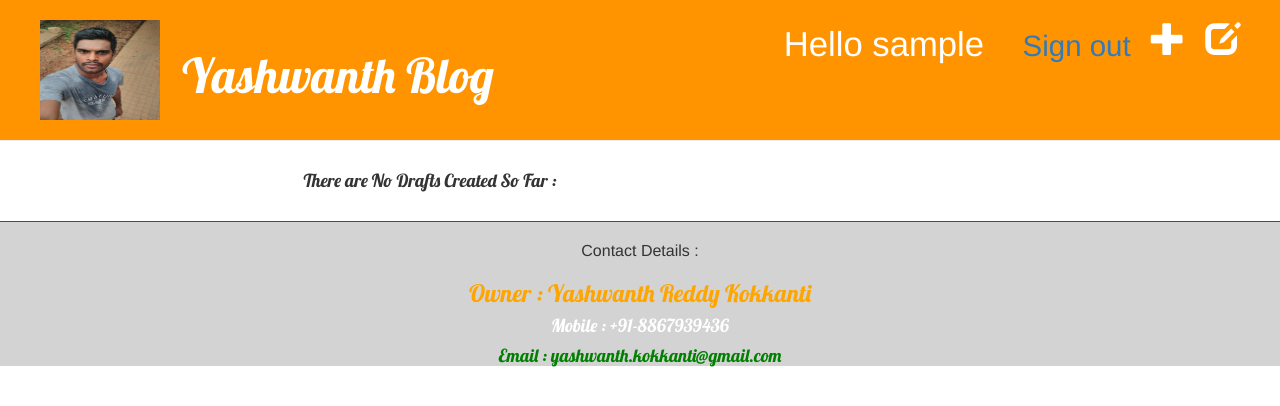
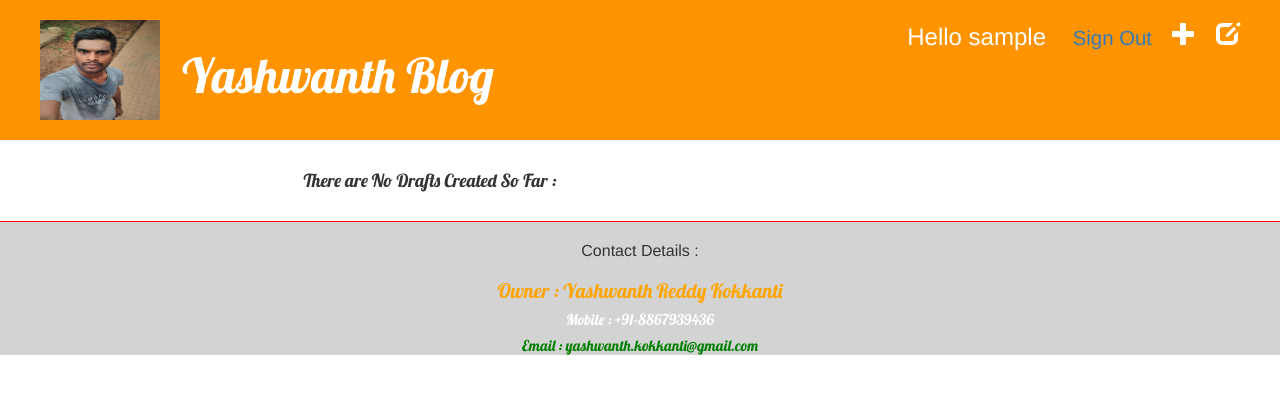
Before and after one commit to yashwanth-kokkanti/my-first-blog, a Django app: a page that uses blog/templates/blog/base.html in a window 1280 px wide. Shown: the top 406 px of the page. Run offline with Django 3.2, Linux system fonts and the light colour scheme; the visitor is signed in with stand-in values (Sample User, id 1); data that the repository does not hold is empty; some libraries are stand-ins or nearby versions.

Commit message:
Changed Css File

```diff
--- a/blog/static/css/blog.css
+++ b/blog/static/css/blog.css
@@ -42,7 +42,7 @@ h1, h2, h3, h4 {
 .top-menu, .top-menu:hover, .top-menu:visited {
     color: #ffffff;
     float: right;
-    font-size: 26pt;
+    font-size: 18pt;
     margin-right: 20px;
 }
 
--- a/blog/templates/blog/base.html
+++ b/blog/templates/blog/base.html
@@ -12,7 +12,7 @@
 			{% if user.is_authenticated %}
 			<a href="{% url 'post_draft_list' %}" class="top-menu"><span class="glyphicon glyphicon-edit"></span></a>
 			<a href="{% url 'post_new' %}" class="top-menu"><span class="glyphicon glyphicon-plus"></span></a>
-			<p class="top-menu">Hello {{ user.username }} &nbsp &nbsp<small><a href="{% url 'logout' %}">Sign out</a></small></p>
+			<p class="top-menu">Hello {{ user.username }} &nbsp &nbsp<small><a href="{% url 'logout' %}">Sign Out</a></small></p>
 			{% else %}
             <a href="{% url 'login' %}" class="top-menu"><span class="glyphicon glyphicon-lock"></span></a>
 			{% endif %}
@@ -34,9 +34,9 @@
 			<hr/>
 			<table> <tr> <td>Contact Details : </td></tr></table>
 			<div align=center >
-					<h3 style="color:orange">		Owner 	: Yashwanth Reddy Kokkanti</h3>
-					<h4 style="color:white">		Mobile 	: +91-8867939436  </h4>
-					<h4 style="color:green">		Email 	: yashwanth.kokkanti@gmail.com </h4>
+					<h3 style="color:orange; font-size:20px">		Owner 	: Yashwanth Reddy Kokkanti</h3>
+					<h4 style="color:white; font-size:15px">		Mobile 	: +91-8867939436  </h4>
+					<h4 style="color:green; font-size:15px">		Email 	: yashwanth.kokkanti@gmail.com </h4>
 			</div>
 		</div>
     </body>
```
